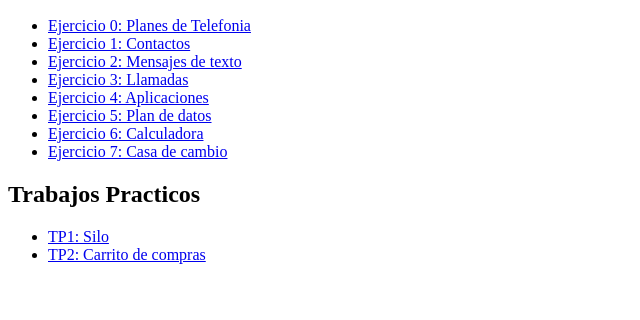
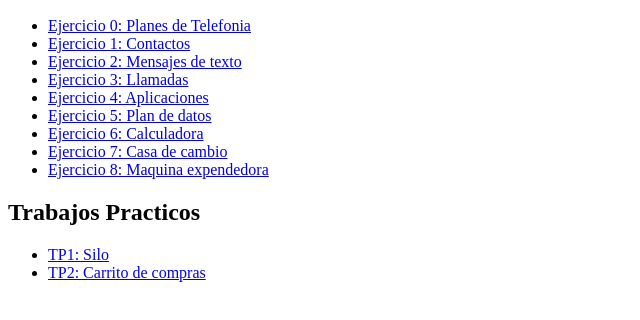
Before and after one commit to ojalv/P1-EJERCICIOS, a plain HTML site: page index.html in a window 1280 px wide. Shown: the part 110-430 px from the top of the page, without its empty margins (0-640 px from the left). Drawn offline with Linux system fonts and the light colour scheme.

Commit message:
indice actualizado

```diff
--- a/index.html
+++ b/index.html
@@ -35,6 +35,9 @@
           <li>
             <a href="ejercicios/7-casa-cambio/index.html">Ejercicio 7: Casa de cambio</a>
           </li>
+          <li>
+            <a href="ejercicios/8-expendedora/index.html">Ejercicio 8: Maquina expendedora</a>
+          </li>
         </ul>
       </section>
       <section>
```
